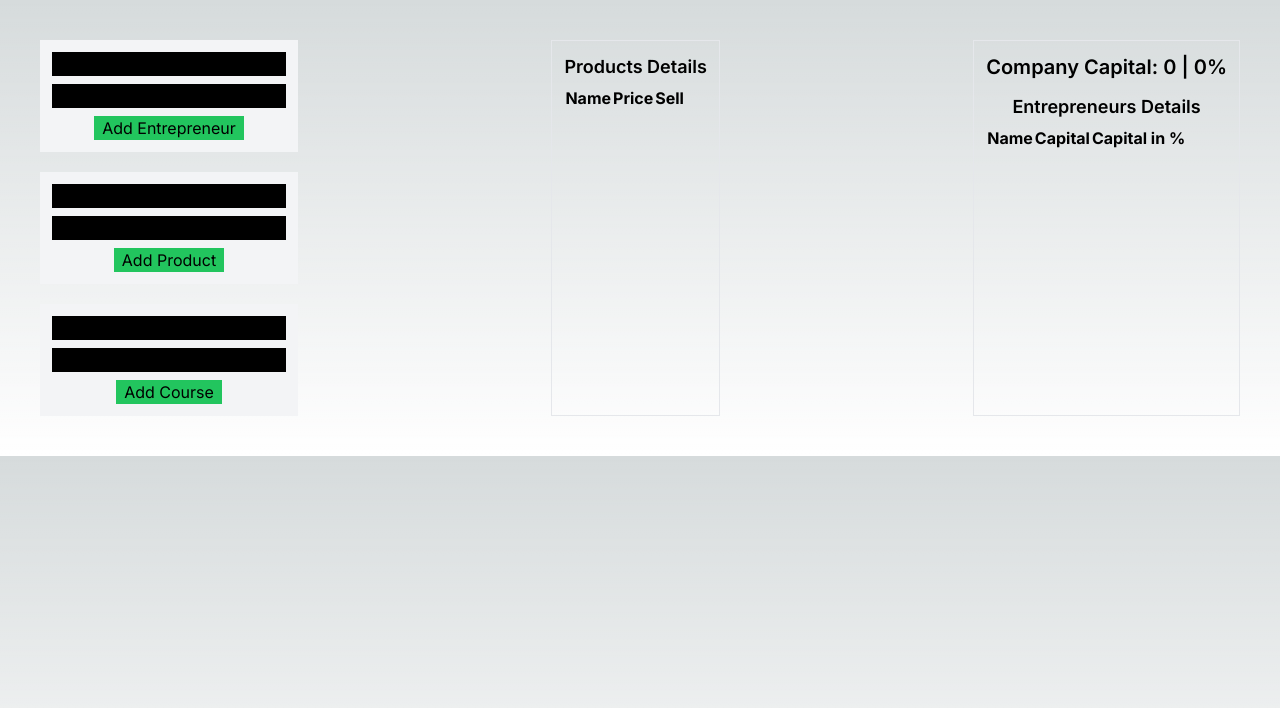
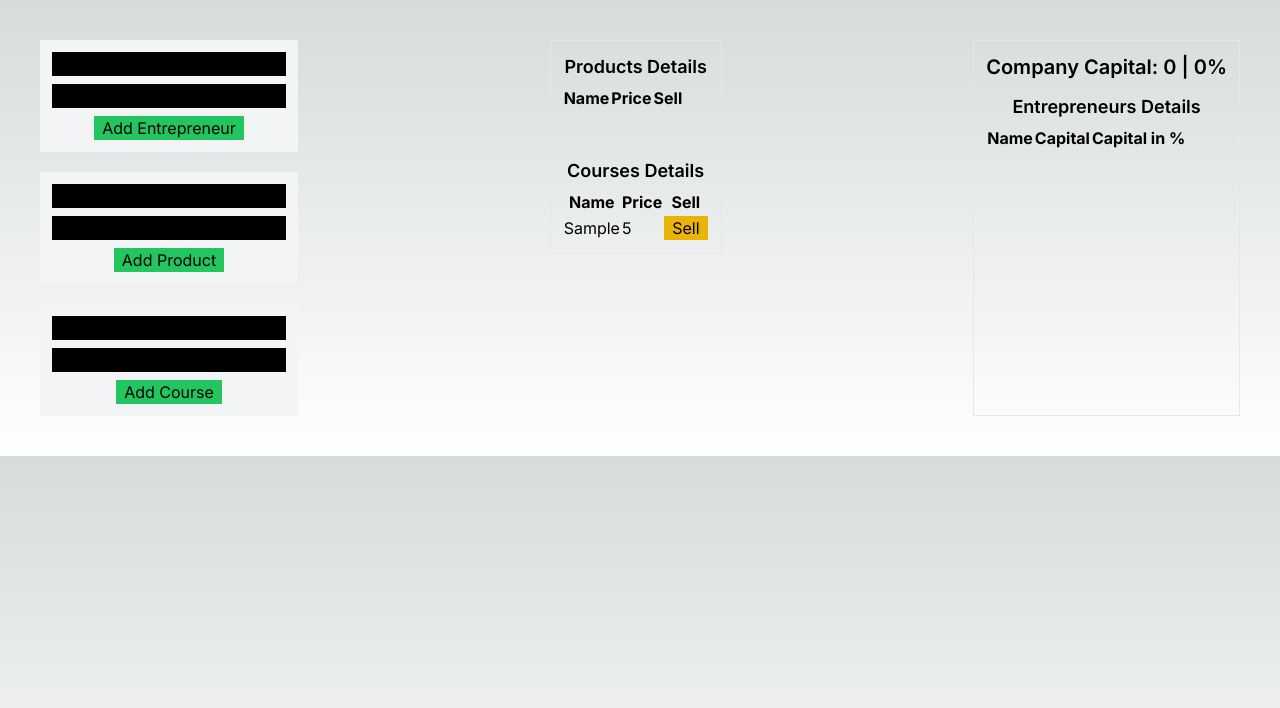
Before and after one commit to rakibul-wdp/entrepreneur, a Next.js app: page / in a window 1280 px wide. Both pictures are taken after typing "Sample", "5" into the empty fields and a click on the input "Add Course". Shown: the top 708 px of the page. Built offline with nearby package versions, Linux system fonts and the light colour scheme.

Commit message:
show courses details

```diff
--- a/app/page.tsx
+++ b/app/page.tsx
@@ -28,6 +28,7 @@
 
 "use client";
 
+import { Courses } from "@/components/Courses";
 import { EntrepreneursCapital } from "@/components/EntrepreneursCapital";
 import { Form } from "@/components/Form";
 import { Products } from "@/components/Products";
@@ -36,7 +37,7 @@ import { useState } from "react";
 export default function Home() {
   const [entrepreneurs, setEntrepreneur] = useState<any>([]);
   const [products, setProduct] = useState<any>([]);
-  const [course, setCourse] = useState({});
+  const [courses, setCourse] = useState<any>([]);
 
   const handleEntrepreneur = (e: any) => {
     e.preventDefault();
@@ -66,10 +67,13 @@ export default function Home() {
 
   const handleCourse = (e: any) => {
     e.preventDefault();
-    setCourse({
+
+    const newCourse = {
       courseName: e.target.courseName.value,
       coursePrice: e.target.coursePrice.value,
-    });
+    };
+    setCourse([...courses, newCourse]);
+
     e.target.courseName.value = "";
     e.target.coursePrice.value = "";
   };
@@ -97,7 +101,10 @@ export default function Home() {
         />
       </div>
 
-      <Products products={products} />
+      <div className="flex flex-col gap-5">
+        <Products products={products} />
+        <Courses courses={courses} />
+      </div>
       <EntrepreneursCapital entrepreneurs={entrepreneurs} />
     </main>
   );
--- /dev/null
+++ b/components/Courses.tsx
@@ -0,0 +1,31 @@
+import React from "react";
+
+export const Courses = ({ courses }: any) => {
+  return (
+    <div className="border p-3">
+      <h3 className="text-lg font-semibold mb-1 text-center">
+        Courses Details
+      </h3>
+      <table className="table-auto">
+        <thead>
+          <tr>
+            <th>Name</th>
+            <th>Price</th>
+            <th>Sell</th>
+          </tr>
+        </thead>
+        <tbody>
+          {courses.map((course: any, index: any) => (
+            <tr key={index}>
+              <td>{course.courseName}</td>
+              <td>{course.coursePrice}</td>
+              <td>
+                <button className="bg-yellow-500 px-2">Sell</button>
+              </td>
+            </tr>
+          ))}
+        </tbody>
+      </table>
+    </div>
+  );
+};
```
